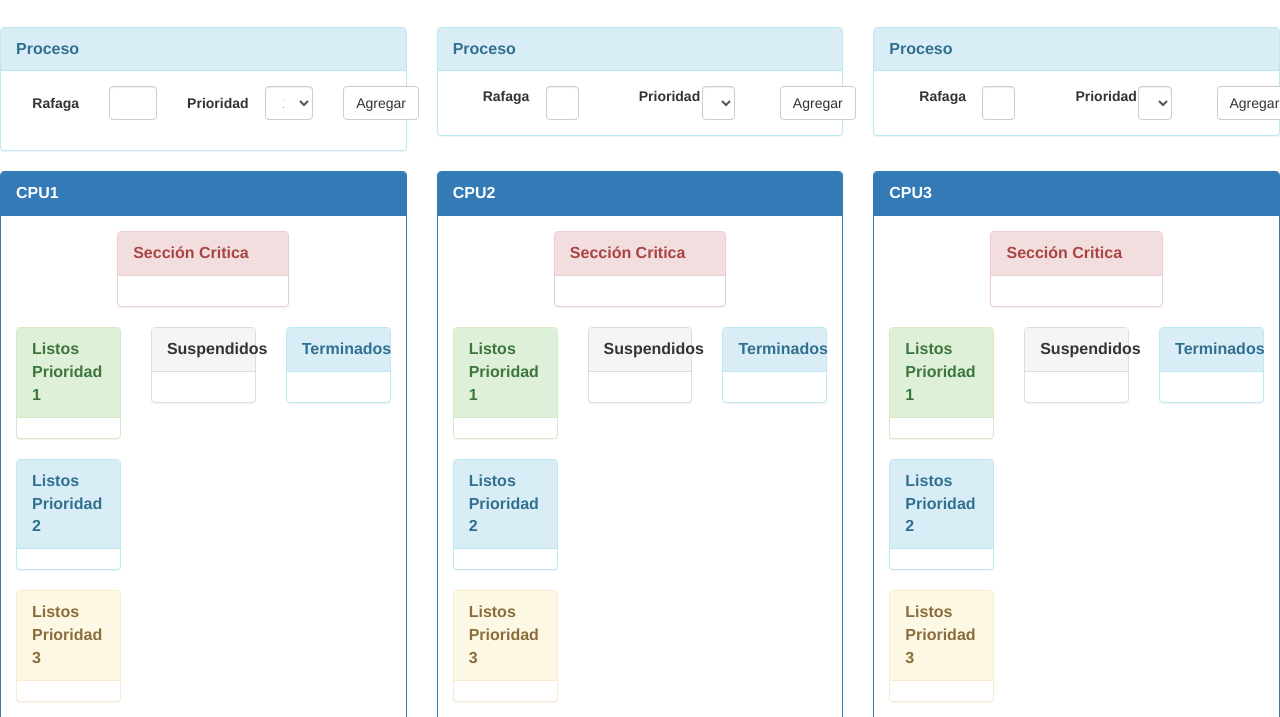
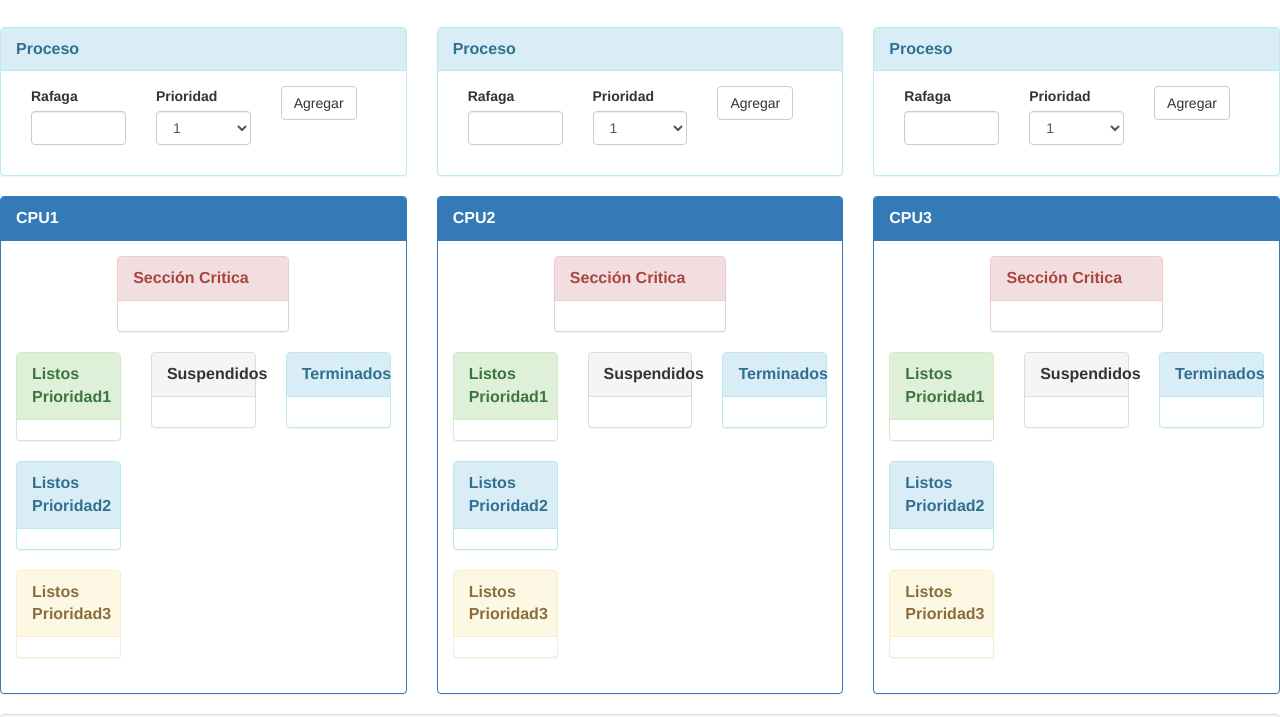
Before and after one commit to lombareload/moom, a website: page app/index1.html in a window 1280 px wide. Shown: the part 83-800 px from the top of the page. Drawn offline with nearby package versions, Linux system fonts and the light colour scheme; files that its build step writes are made by us from their sources.

Commit message:
started taking from queue to put on the critical section

```diff
--- a/app/index1.html
+++ b/app/index1.html
@@ -38,29 +38,25 @@
             <div class="panel-heading">
               <strong class="panel-title">Proceso</strong>
             </div>
-            <div class="panel-body form-horizontal">
+            <div class="panel-body">
               <!--  -->
-              <div class="col-xs-5">
+              <div class="col-xs-4">
                 <div class="form-group">
-                  <label for="cpu1rafaga" class="control-label col-xs-6">Rafaga</label>
-                  <div class="col-xs-6">
+                  <label for="cpu1rafaga" class="control-label">Rafaga</label>
                   <input type="number" class="form-control" id="cpu1rafaga">
                 </div>
               </div>
-              </div>
-              <div class="col-xs-5">
+              <div class="col-xs-4">
                 <div class="form-group">
-                  <label for="cpu1priodad" class="control-label col-xs-6">Prioridad</label>
-                  <div class="col-xs-6">
-                    <select class="form-control" id="cpu1priodad">
+                  <label for="cpu1prioridad" class="control-label">Prioridad</label>
+                  <select class="form-control" id="cpu1prioridad">
                     <option value="1">1</option>
                     <option value="2">2</option>
                     <option value="3">3</option>
                   </select>
                 </div>
               </div>
-              </div>
-              <div class="col-xs-2">
+              <div class="col-xs-4">
                 <button class="btn btn-default" type="button" id="cpu1agregar">Agregar</button>
               </div>
               <!--  -->
@@ -74,27 +70,23 @@
             </div>
             <div class="panel-body">
               <!--  -->
-              <div class="col-xs-5">
+              <div class="col-xs-4">
                 <div class="form-group">
-                  <label for="" class="control-label col-xs-6">Rafaga</label>
-                  <div class="col-xs-6">
+                  <label for="cpu2rafaga" class="control-label">Rafaga</label>
                   <input type="number" class="form-control" id="cpu2rafaga">
                 </div>
               </div>
-              </div>
-              <div class="col-xs-5">
+              <div class="col-xs-4">
                 <div class="form-group">
-                  <label for="" class="control-label col-xs-6">Prioridad</label>
-                  <div class="col-xs-6">
-                    <select class="form-control" id="cpu2priodad">
+                  <label for="cpu2prioridad" class="control-label">Prioridad</label>
+                  <select class="form-control" id="cpu2prioridad">
                     <option value="1">1</option>
                     <option value="2">2</option>
                     <option value="3">3</option>
                   </select>
                 </div>
               </div>
-              </div>
-              <div class="col-xs-2">
+              <div class="col-xs-4">
                 <button class="btn btn-default" type="button" id="cpu2agregar">Agregar</button>
               </div>
               <!--  -->
@@ -108,27 +100,23 @@
             </div>
             <div class="panel-body">
               <!--  -->
-              <div class="col-xs-5">
+              <div class="col-xs-4">
                 <div class="form-group">
-                  <label for="" class="control-label col-xs-6">Rafaga</label>
-                  <div class="col-xs-6">
+                  <label for="cpu3rafaga" class="control-label">Rafaga</label>
                   <input type="number" class="form-control" id="cpu3rafaga">
                 </div>
               </div>
-              </div>
-              <div class="col-xs-5">
+              <div class="col-xs-4">
                 <div class="form-group">
-                  <label for="" class="control-label col-xs-6">Prioridad</label>
-                  <div class="col-xs-6">
-                    <select class="form-control" id="cpu3priodad">
+                  <label for="cpu3prioridad" class="control-label">Prioridad</label>
+                  <select class="form-control" id="cpu3prioridad">
                     <option value="1">1</option>
                     <option value="2">2</option>
                     <option value="3">3</option>
                   </select>
                 </div>
               </div>
-              </div>
-              <div class="col-xs-2">
+              <div class="col-xs-4">
                 <button class="btn btn-default" type="button" id="cpu3agregar">Agregar</button>
               </div>
               <!--  -->
@@ -162,7 +150,7 @@
                 <div class="col-xs-4">
                   <div class="panel panel-success">
                     <div class="panel-heading">
-                      <strong class="panel-title">Listos Prioridad 1</strong>
+                      <strong class="panel-title">Listos Prioridad1</strong>
                     </div>
                     <div class="panel-body panel-no-padding">
                       <table class="table" id="tabla1cpu1"></table>
@@ -170,7 +158,7 @@
                   </div>
                   <div class="panel panel-info">
                     <div class="panel-heading">
-                      <strong class="panel-title">Listos Prioridad 2</strong>
+                      <strong class="panel-title">Listos Prioridad2</strong>
                     </div>
                     <div class="panel-body panel-no-padding">
                       <table class="table" id="tabla2cpu1"></table>
@@ -178,7 +166,7 @@
                   </div>
                   <div class="panel panel-warning">
                     <div class="panel-heading">
-                      <strong class="panel-title">Listos Prioridad 3</strong>
+                      <strong class="panel-title">Listos Prioridad3</strong>
                     </div>
                     <div class="panel-body panel-no-padding">
                       <table class="table" id="tabla3cpu1"></table>
@@ -233,7 +221,7 @@
                 <div class="col-xs-4">
                   <div class="panel panel-success">
                     <div class="panel-heading">
-                      <strong class="panel-title">Listos Prioridad 1</strong>
+                      <strong class="panel-title">Listos Prioridad1</strong>
                     </div>
                     <div class="panel-body panel-no-padding">
                       <table class="table" id="tabla1cpu2"></table>
@@ -241,7 +229,7 @@
                   </div>
                   <div class="panel panel-info">
                     <div class="panel-heading">
-                      <strong class="panel-title">Listos Prioridad 2</strong>
+                      <strong class="panel-title">Listos Prioridad2</strong>
                     </div>
                     <div class="panel-body panel-no-padding">
                       <table class="table" id="tabla2cpu2"></table>
@@ -249,7 +237,7 @@
                   </div>
                   <div class="panel panel-warning">
                     <div class="panel-heading">
-                      <strong class="panel-title">Listos Prioridad 3</strong>
+                      <strong class="panel-title">Listos Prioridad3</strong>
                     </div>
                     <div class="panel-body panel-no-padding">
                       <table class="table" id="tabla3cpu2"></table>
@@ -298,7 +286,7 @@
                 <div class="col-xs-4">
                   <div class="panel panel-success">
                     <div class="panel-heading">
-                      <strong class="panel-title">Listos Prioridad 1</strong>
+                      <strong class="panel-title">Listos Prioridad1</strong>
                     </div>
                     <div class="panel-body panel-no-padding">
                       <table class="table" id="tabla1cpu3"></table>
@@ -306,7 +294,7 @@
                   </div>
                   <div class="panel panel-info">
                     <div class="panel-heading">
-                      <strong class="panel-title">Listos Prioridad 2</strong>
+                      <strong class="panel-title">Listos Prioridad2</strong>
                     </div>
                     <div class="panel-body panel-no-padding">
                       <table class="table" id="tabla2cpu3"></table>
@@ -314,7 +302,7 @@
                   </div>
                   <div class="panel panel-warning">
                     <div class="panel-heading">
-                      <strong class="panel-title">Listos Prioridad 3</strong>
+                      <strong class="panel-title">Listos Prioridad3</strong>
                     </div>
                     <div class="panel-body panel-no-padding">
                       <table class="table" id="tabla3cpu3"></table>
@@ -348,11 +336,9 @@
           <div class="panel panel-default">
             <div class="panel-heading">
               <strong class="panel-title">Diagrama de Gant</strong>
+              <button type="button" class="btn btn-sm btn-primary pull-right" id="iniciar">Iniciar</button>
             </div>
             <div class="panel-body">
-              <div class="row">
-                <button type="button" class="btn-lg btn-primary">Iniciar</button>
-              </div>
               <div class="col-xs-12">
                 <div class="panel panel-default">
                   <div class="panel-heading">CPU1</div>
@@ -372,16 +358,6 @@
         </div>
       </div>
     </div>
-    <!-- <div class="container-fluid">
-      <div class="row form-horizontal">
-        <div class="panel panel-default">
-          <div class="panel-heading">Gant</div>
-          <div id='gant' class="panel-body">
-
-          </div>
-        </div>
-      </div>
-    </div> -->
     <!-- build:js scripts/vendor.js -->
     <!-- bower:js -->
     <script src="/bower_components/jquery/dist/jquery.js"></script>
--- a/app/scripts/app.js
+++ b/app/scripts/app.js
@@ -20,6 +20,18 @@ var QUEUES = {
   prioridad3cpu3: new Queue()
 };
 
+var SUSPENDED = {
+  suspended1: new Queue(),
+  suspended2: new Queue(),
+  suspended3: new Queue()
+}
+
+var TERMINADOS = {
+  terminados1: new Queue(),
+  terminados2: new Queue(),
+  terminados3: new Queue()
+}
+
 $(function(){
   function addGantForProcess(cpu, nombre){
     var html =  '<div class="progress" id="'+nombre+'">' +
@@ -33,9 +45,11 @@ $(function(){
     $("#cpu" + index + "agregar").click(function(){
       var rafaga = $("#cpu" + index + "rafaga").val();
       rafaga = parseInt(rafaga);
-      var prioridad = $("#cpu" + index + "priodad").val();
+      var prioridad = $("#cpu" + index + "prioridad").val();
       prioridad = parseInt(prioridad);
       var process = new Process(rafaga, prioridad);
+
+      console.log('prioridad' + prioridad + "cpu" + index);
 
       var queue = QUEUES['prioridad' + prioridad + "cpu" + index];
       queue.enqueue(process);
@@ -65,12 +79,79 @@ $(function(){
     return html;
   }
 
+  var SECCIONES = {};
+  [1,2,3].forEach(function(index){
+    SECCIONES['seccionCritica' + index] = {
+        element: null,
+        quantum: 2,
+        current: 0
+    };
+  });
+
   function updateHTMLQueue(prioridad, cpu, queue){
     var tabla = TABLAS['tabla'+prioridad+'cpu'+cpu];
     var procesos = queue.asArray();
     tabla.html(procesos.map(processToHTML));
   }
-  // $("#cpu1rafaga");
-  // $("#cpu1priodad");
-  // $("#cpu1agregar");
+
+  // cada decima de segundo
+  setInterval = function(fn){fn();};
+  $('#iniciar').click(function(){
+    console.log('asd');
+    var interrupt = setInterval(function(){
+      [1,2,3].forEach(function(index){
+        var seccionCritica = SECCIONES['seccionCritica' + index];
+        var queue1 = QUEUES['prioridad1cpu'+index];
+        var queue2 = QUEUES['prioridad2cpu'+index];
+        var queue3 = QUEUES['prioridad3cpu'+index];
+        var element = seccionCritica.element;
+
+        if(element){
+          switch(element.prioridad){
+            case 1:
+              processPrioridad1(element, seccionCritica, index);
+              break;
+            case 2:
+              processPrioridad2(element, seccionCritica, index);
+              break;
+            case 3:
+              processPrioridad3(element, seccionCritica, index);
+          }
+        } else if(queue1.hasMoreElements()){
+          seccionCritica.element = queue1.dequeue();
+        }
+      });
+    }, 100);
+    // this.unbind('click');
+  });
+
+    function processPrioridad1(element, seccionCritica, index){
+      var prioridad = element.prioridad;
+      var compareQuantum = seccionCritica.quantum;
+
+      var suspended = SUSPENDED['suspended' + index];
+      console.log('element', element);
+      console.log('seccionCritica', seccionCritica);
+      if(element.rafaga > 0){
+        seccionCritica.current += 1;
+        if(seccionCritica.current >= compareQuantum){
+          suspended.enqueue(element);
+          seccionCritica.element = null;
+        }
+        element.rafaga = parseFloat((element.rafaga-0.1).toFixed(1));
+      } else{
+        seccionCritica.current = 0;
+        TERMINADOS['terminados'+index].enqueue(element);
+        seccionCritica.element = null;
+      }
+    }
+
+    function processPrioridad2(element, seccionCritica, index){
+
+    }
+
+    function processPrioridad3(element, seccionCritica, index){
+
+    }
+
 });
```
Lines whose indentation alone changed are shown as unchanged.
